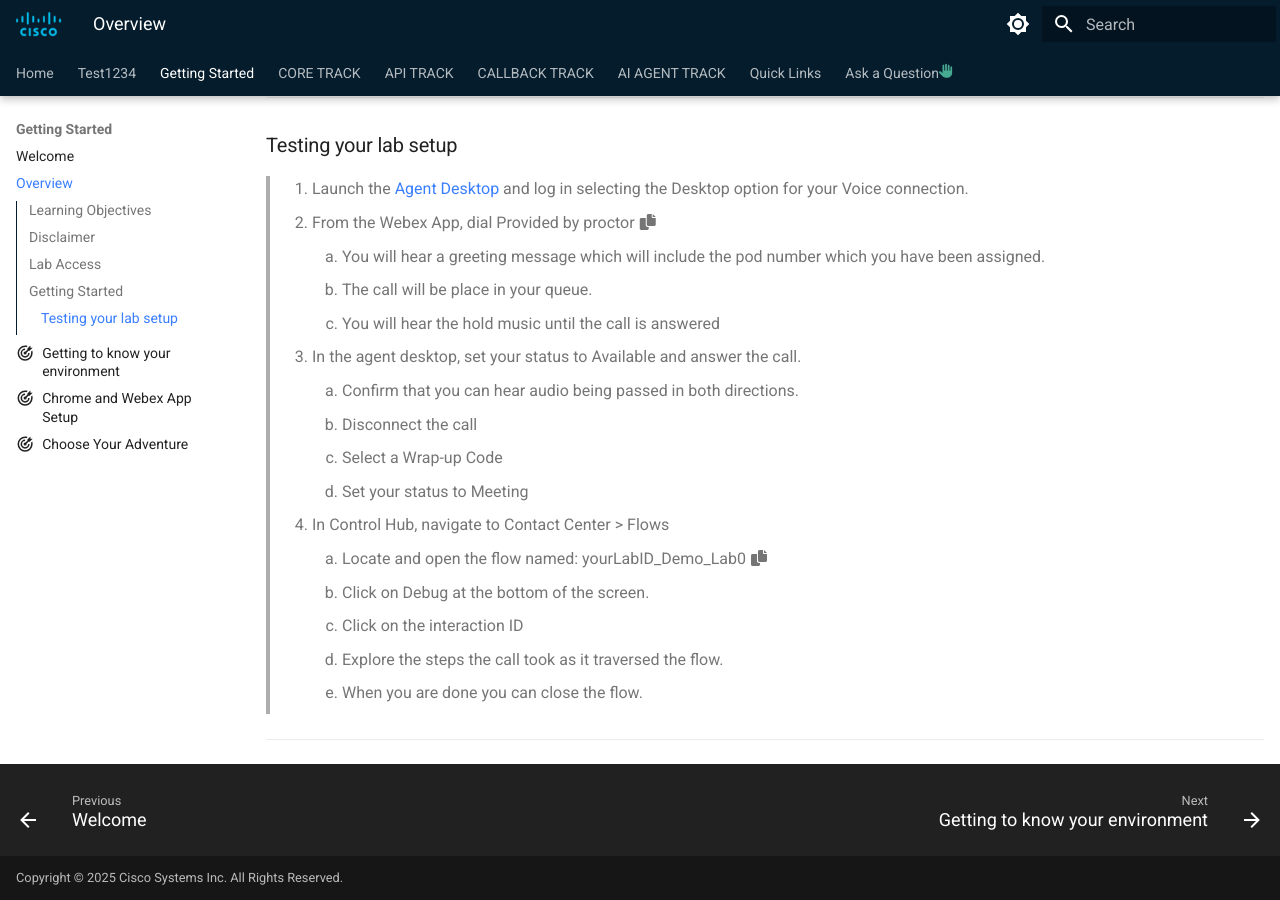
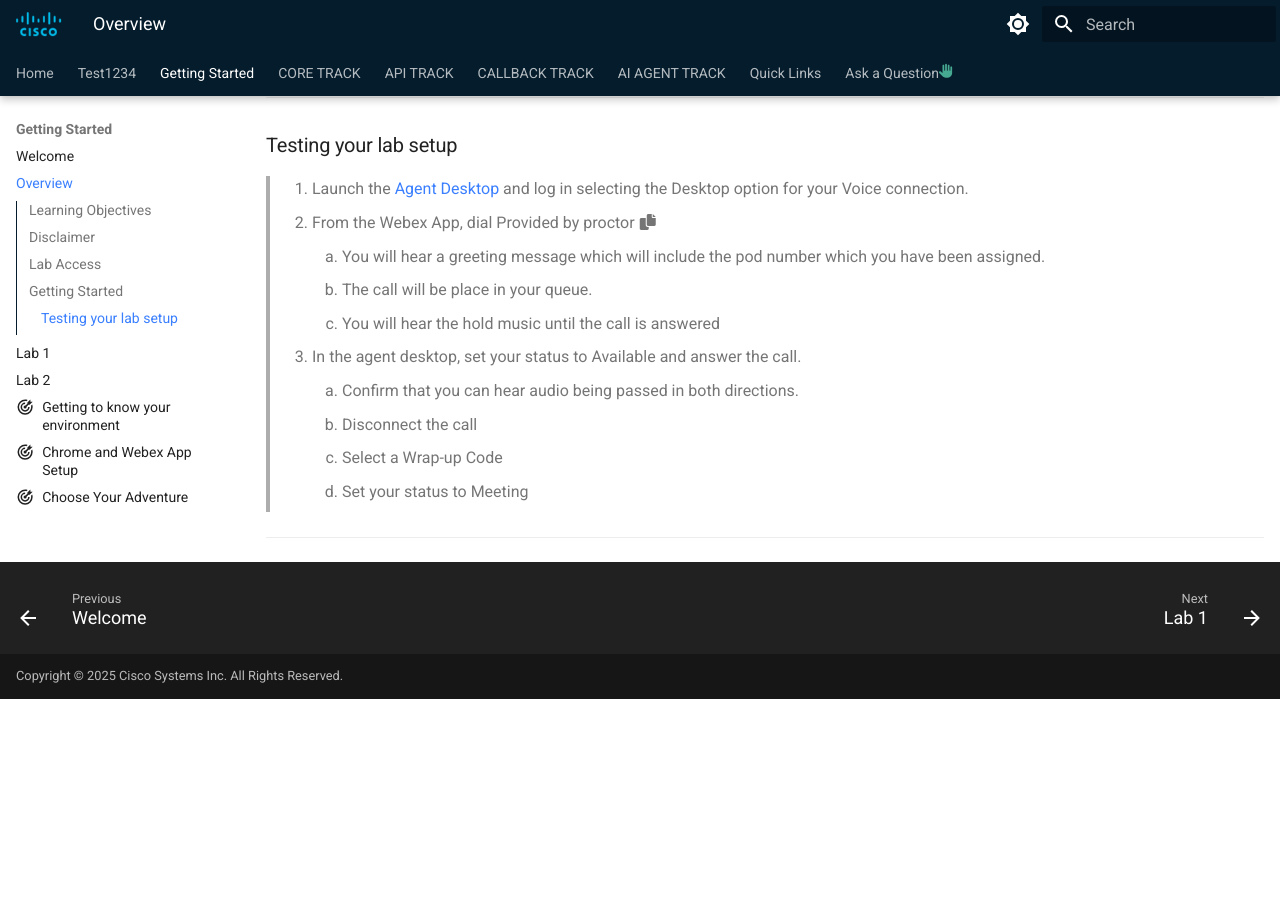
Before and after one commit to mouliv/US_LTRCCT-2296, an MkDocs documentation site: the page built from docs/overview.md, in a window 1280 px wide and 900 px high, scrolled down 1235 px. Built offline with MkDocs 1.6.1 and Material for MkDocs 9.7.7, drawn with Linux system fonts in a browser that asks for light colours; after the commit the page ends 1934 px from its top, so only the background shows below that.

Commit message:
adding Labs 1 and 2

```diff
--- a/docs/overview.md
+++ b/docs/overview.md
@@ -43,14 +43,14 @@
 ---
 > Log into [Webex Control Hub](https://admin.webex.com){:target="_blank"} in Chrome
 
-> Login: <copy><w class="login">Provided by proctor</w></copy>
+> Login: <copy><w class="Admin username">Provided by proctor</w></copy>
 >
 > Password: <copy><w class="PW">Provided by proctor</w></copy>
 
 ---
 ### Testing your lab setup
 > 1. Launch the [Agent Desktop](https://desktop.wxcc-us1.cisco.com/){:target="_blank"} and log in selecting the Desktop option for your Voice connection.
-2. From the Webex App, dial <copy><w class="EPDN">Provided by proctor</w></copy>
+2. From the Webex App, dial <copy><w class="DN">Provided by proctor</w></copy>
       1. You will hear a greeting message which will include the pod number which you have been assigned.
       2. The call will be place in your queue.
       3. You will hear the hold music until the call is answered
@@ -59,12 +59,6 @@
       2. Disconnect the call
       3. Select a Wrap-up Code
       4. Set your status to Meeting
-4. In Control Hub, navigate to Contact Center > Flows
-      1. Locate and open the flow named: <copy><w class ="POD">yourLabID</w>_Demo_Lab0</copy>
-      2. Click on Debug at the bottom of the screen.
-      3. Click on the interaction ID
-      4. Explore the steps the call took as it traversed the flow.
-      5. When you are done you can close the flow.
 
 ---
 
--- a/mkdocs.yml
+++ b/mkdocs.yml
@@ -101,6 +101,8 @@
   - Getting Started:
       - Welcome: welcome.md
       - Overview: overview.md
+      - Lab 1: coreLab1.md
+      - Lab 2: coreLab2.md
       # - Lab Overview: ./main/overview.md
       - Getting to know your environment: ./main/PreRequisites.md
       - Chrome and Webex App Setup: ./main/Browser_and_Desktop_Setup.md
```
Also changed, not shown: docs/coreLab1.md (added, +91 -0 lines), docs/coreLab2.md (added, +108 -0 lines), docs/test1234.md (+0 -1 lines), docs/welcome.md (+0 -14 lines), docs/assets/core1Flow.png (added), docs/assets/core2Flow.png (added), docs/coreLab3.md (added).
